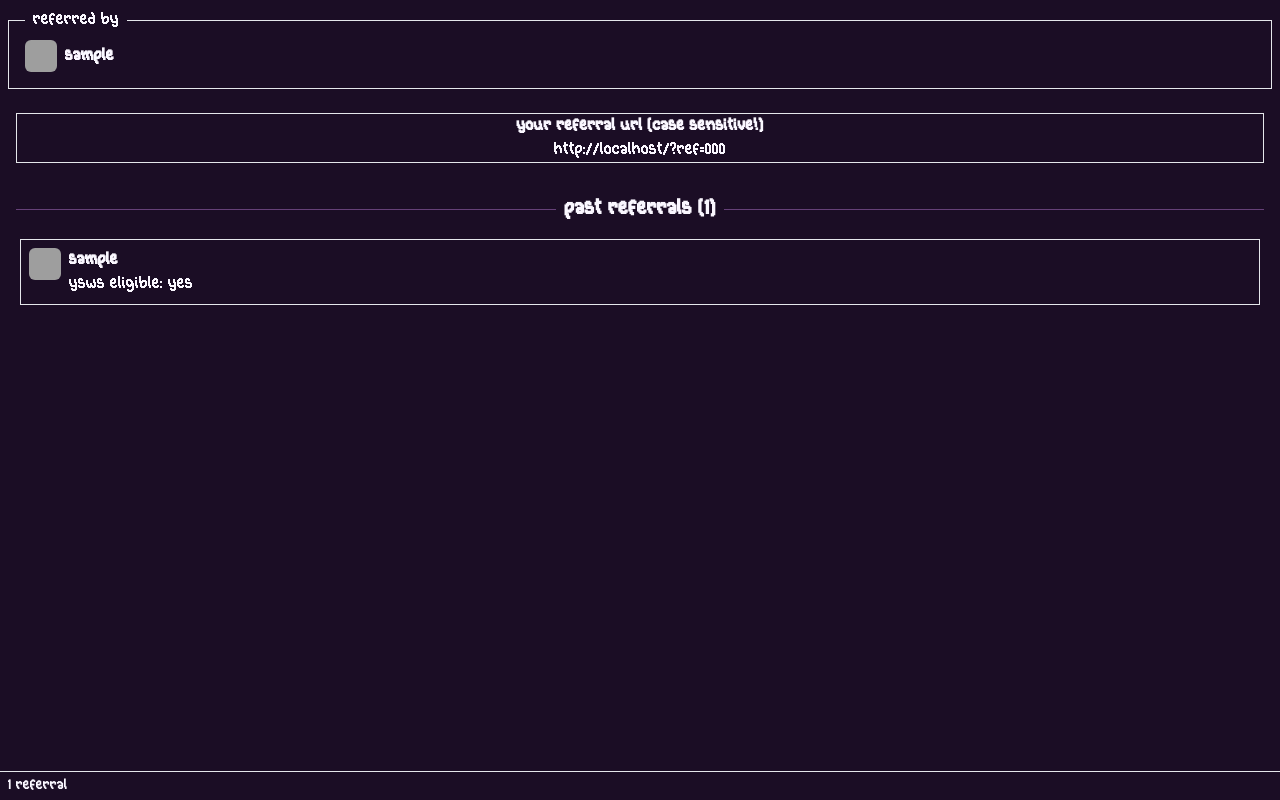
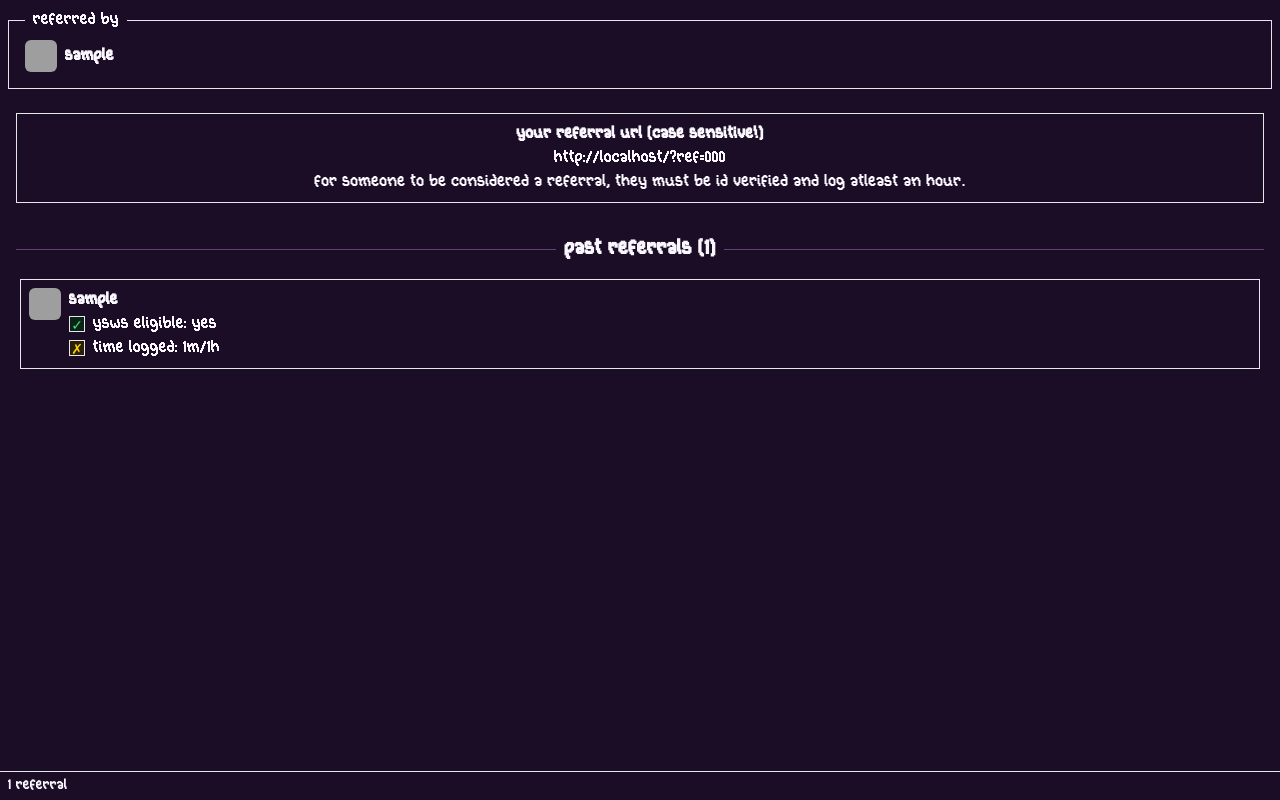
Before and after one commit to Rohan317685/twisted, a Django app: page /dashboard/frame/referrals/ in a window 1280 px wide. Run offline with Django 5.2, Linux system fonts and the light colour scheme; a user stored in the database is signed in; tables that the repository leaves empty hold one stand-in row (values such as "Sample post"); style sheets or scripts are compiled from the project's sources; parts of the project's set-up code (start-up, migrations or seed data) failed here and were passed over; some libraries are stand-ins or nearby versions; grey boxes are pictures that could not be loaded.

Commit message:
Add referral indicators

```diff
--- a/twisted/twisted_site/templates/client/referrals.html
+++ b/twisted/twisted_site/templates/client/referrals.html
@@ -19,13 +19,16 @@
     </fieldset>
     {% endif %}
 
-    <div class="border border-border m-4">
+    <div class="border border-border m-4 p-2">
         <div>
             <h1 class="text-center font-bold">
                 Your referral URL (case sensitive!)
             </h1>
             <div class="text-center">
                 <a class="text-accent" href="{{ request.scheme }}://{{ request.get_host }}{% url 'homepage' %}?ref={{ profile.my_referral_code }}">{{ request.scheme }}://{{ request.get_host }}{% url 'homepage' %}?ref={{ profile.my_referral_code|default:"error!" }}</a>
+                <div>
+                    For someone to be considered a referral, they must be ID verified and log atleast an hour.
+                </div>
             </div>
         </div>
     </div>
@@ -50,8 +53,33 @@
                         <div class="font-bold">
                             {{ referral.slack_username }}
                         </div>
-                        <div>
-                            YSWS eligible: {{ referral.ysws_eligible|yesno }}
+                        <div class="flex align-middle gap-2">
+                            {% if referral.ysws_eligible %}
+                            <div class="bg-success-foreground border border-success text-success aspect-square h-4 my-auto text-center text-sm">
+                                ✓
+                            </div>
+                            {% else %}
+                            <div class="bg-warning-foreground border border-warning text-warning aspect-square h-4 my-auto text-center text-sm">
+                                ✗
+                            </div>
+                            {% endif %}
+                            <span>
+                                YSWS eligible: {{ referral.ysws_eligible|yesno }}
+                            </span>
+                        </div>
+                        <div class="flex align-middle gap-2">
+                            {% if referral.time_logged > 60 %}
+                            <div class="bg-success-foreground border border-success text-success aspect-square h-4 my-auto text-center text-sm">
+                                ✓
+                            </div>
+                            {% else %}
+                            <div class="bg-warning-foreground border border-warning text-warning aspect-square h-4 my-auto text-center text-sm">
+                                ✗
+                            </div>
+                            {% endif %}
+                            <span>
+                                Time logged: {{ referral.time_logged|minutes_to_hours_minutes }}/1h
+                            </span>
                         </div>
                     </div>
                 </div>
```
